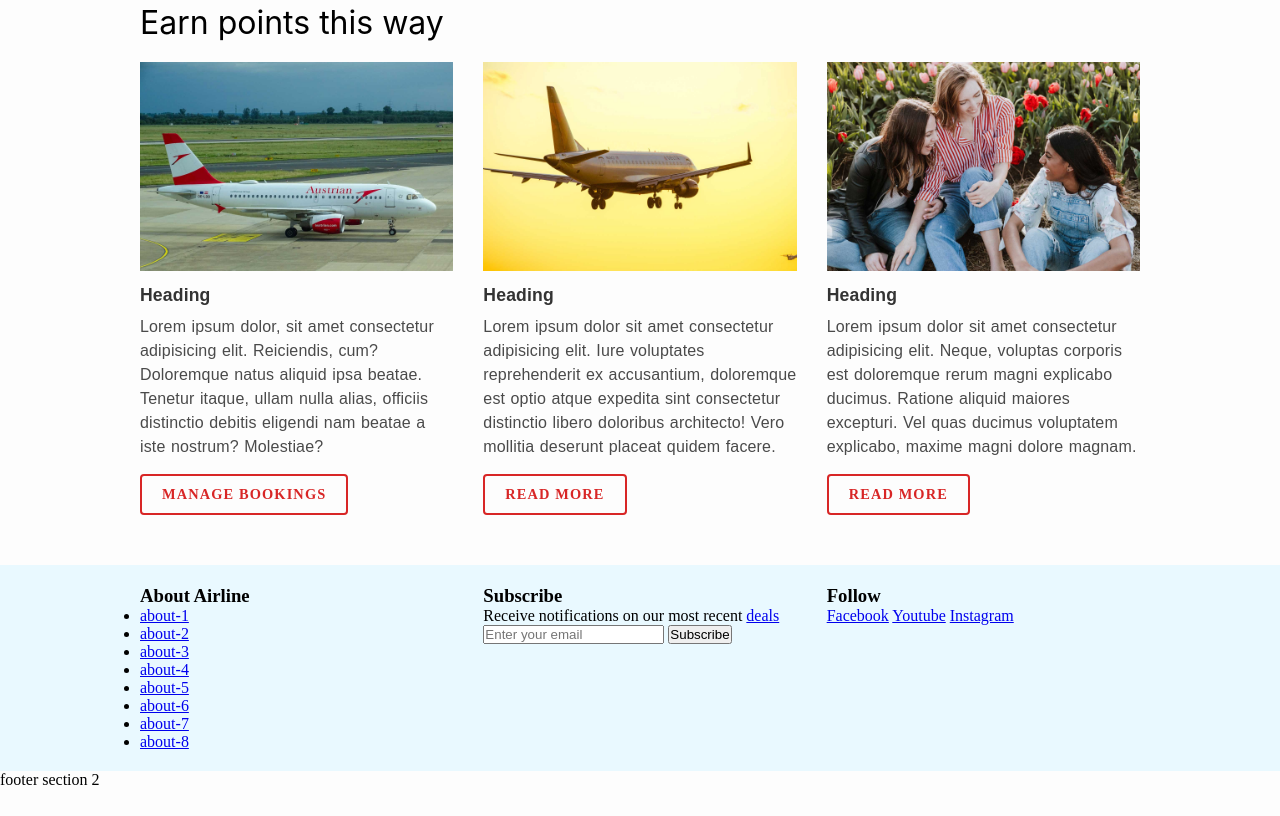
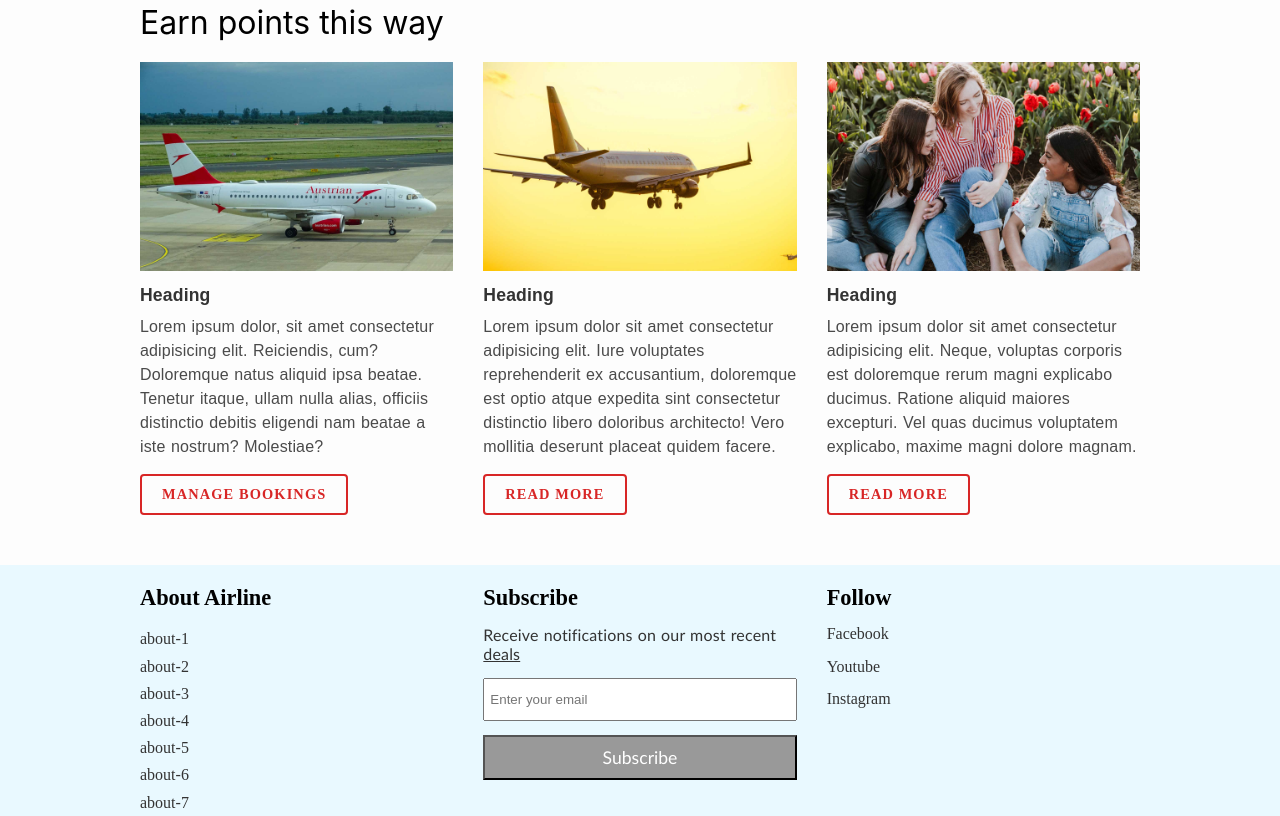
Before and after one commit to Khai-Halim/Airline-frontpage, a plain HTML site: page index.html in a window 1280 px wide. Shown: the part 1984-2800 px from the top of the page. Before the commit the page ends 2773 px from the top, so only its background shows below. Drawn offline with Linux system fonts and the light colour scheme.

Commit message:
style footer

```diff
--- a/css/_classes.scss
+++ b/css/_classes.scss
@@ -21,19 +21,19 @@
 
 .cols-even{display: flex;
     >*{flex: 1; margin-top: 20px; margin-bottom: 20px; margin-right: 30px;}
-    img{max-width: 100%;}
+    img{width: 100%;}
     >:last-child{margin-right: 0;}}
 
 //layout - 2 columns. left column is aside bar
 .cols-aside-left{display: flex;
     >*{margin-top: 20px; margin-bottom: 20px; margin-left: 30px;}
-    img{max-width: 100%;}
+    img{width: 100%;}
     >:first-child{width: 200px; margin-left: 0;}}
 
 //layout - 2 columns. right column is aside bar
 .cols-aside-right{display: flex;
     >*{margin-top: 20px; margin-bottom: 20px;margin-right: 30px;}
-    img{max-width: 100%;}
+    img{width: 100%;}
     >:last-child{ width: 200px; margin-right: 0;}}
                             //END LAYOUT CLASSES
 
--- a/css/_footer.scss
+++ b/css/_footer.scss
@@ -1 +1,60 @@
 /**FOOTER**/
+
+#footer-about-links{
+    h3{
+        font-size: 1.4rem;
+        margin-bottom: 0.9rem;
+    }
+    ul{
+        li{
+            list-style: none;
+            line-height: 1.7rem;
+            a{
+                text-decoration: none;
+                color: $black;
+                &:hover{
+                    text-decoration: underline;
+                }
+            }
+        }
+    }
+}
+
+#subscribe{
+    >*{margin-bottom: 0.9rem;}
+    h3{
+        font-size: 1.4rem;
+    }
+    p{
+        font-size: 1rem;
+    }
+    input{
+        display: block;
+
+    }
+    a{
+        color: $black;
+    }
+    button{
+        width: 100%;
+        background: $grey-3;
+        @include font-4;
+        color: white;
+        cursor: pointer;
+    }
+}
+
+#social-links{
+    >*{margin-bottom: 0.9rem;}
+    h3{
+        font-size: 1.4rem;
+    }
+    a{
+        display: block;
+        text-decoration: none;
+        color: $black;
+        &:hover{
+            text-decoration: underline;
+        }
+    }
+}
--- a/css/_reset.scss
+++ b/css/_reset.scss
@@ -17,3 +17,14 @@ h2{
 p{
     @include font-1;
 }
+
+input[type=text], input[type=email] {
+    width: 100%;
+    padding: 12px 5px;
+    margin: 8px 0;
+    box-sizing: border-box;
+  }
+
+  button{
+      padding: 10px 20px;
+  }
--- a/css/style.scss
+++ b/css/style.scss
@@ -5,3 +5,4 @@
 @import 'header';
 @import 'banner';
 @import 'landing-1';
+@import 'footer';
--- a/index.html
+++ b/index.html
@@ -840,7 +840,7 @@
     <footer>
         <div class="bg-1">
             <div class="container cols-even">
-                <div>
+                <div id="footer-about-links" >
                     <h3>About Airline</h3>
                     <ul>
                         <li><a href="#">about-1</a></li>
@@ -854,13 +854,15 @@
                     </ul>
                 </div>
 
-                <div>
+                <div id="subscribe">
                     <h3>Subscribe</h3>
-                    Receive notifications on our most recent <a href="#">deals</a>
+                    <p>
+                        Receive notifications on our most recent <a href="#">deals</a>
+                    </p>
                     <input type="email" placeholder="Enter your email">
                     <button>Subscribe</button>
                 </div>
-                <div>
+                <div id="social-links">
                     <h3>Follow</h3>
                     <a href="#">Facebook</a>
                     <a href="#">Youtube</a>
```
Also changed, not shown: css/style.css, 1 other file.
